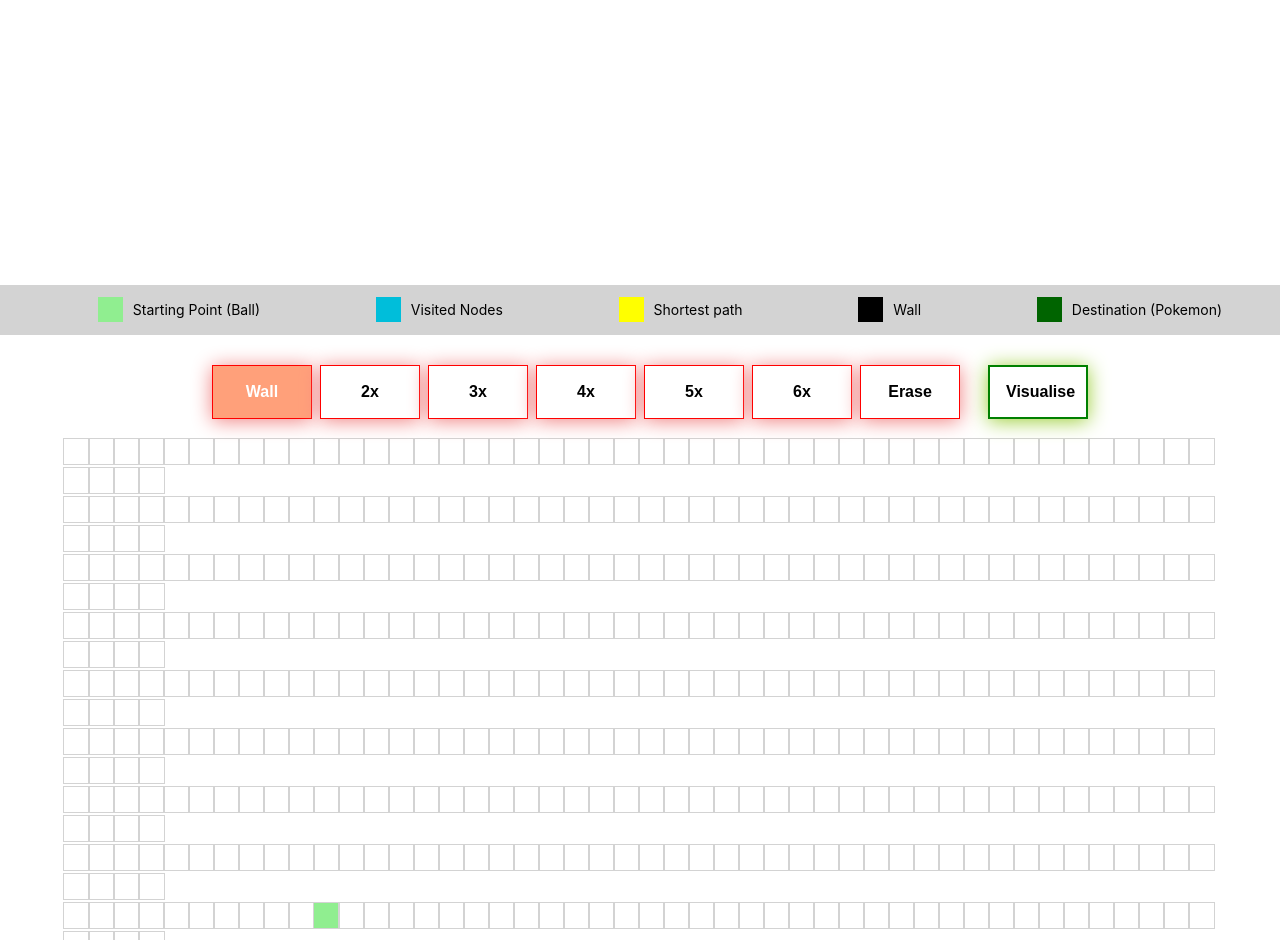
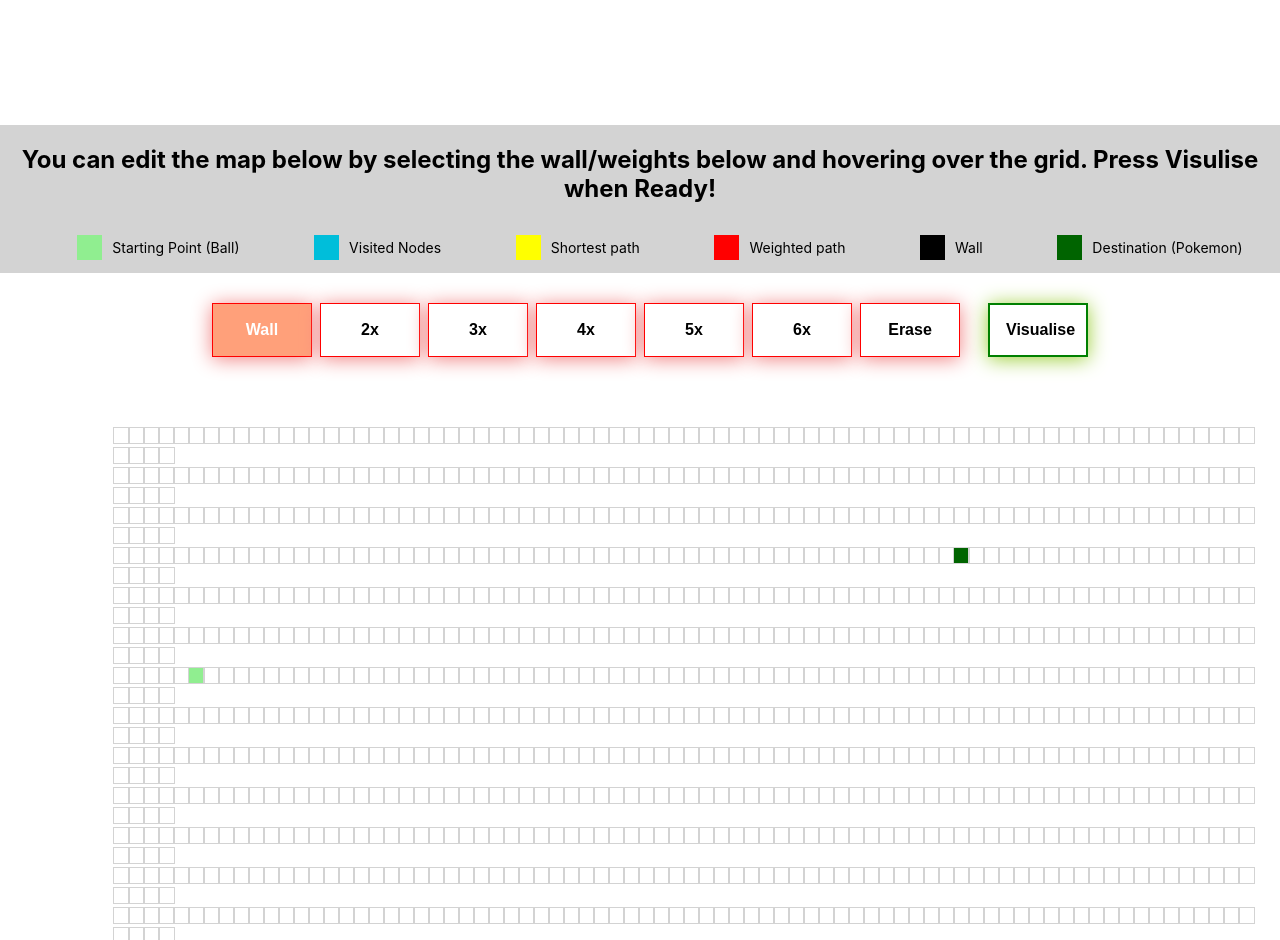
Before and after one commit to AwsManas/Visualizing-algorithms-by-catching-Pokemon, a React (Create React App) app: page / in a window 1280 px wide. Shown: the part 1860-2800 px from the top of the page. Built offline with nearby package versions, Linux system fonts and the light colour scheme.

Commit message:
finalizing the project , adding banners

```diff
--- a/src/Header.jsx
+++ b/src/Header.jsx
@@ -4,7 +4,7 @@ import './css/header.css';
 const Header = () => {
   return (
     <div className="header">
-      <h1 className="header__title">Visulizing Graph Traversal Algorithms By Playing Pokemon</h1>
+      <h1 className="header__title">Visulasing Graph Traversal Algorithms By Playing Pokemon</h1>
       <nav className="header__nav">
         <a href="https://github.com/AwsManas/app1">Code</a>
         <a href="https://github.com/AwsManas/app1#readme">ReadMe</a>
--- a/src/MouseWeight.js
+++ b/src/MouseWeight.js
@@ -1,5 +1,5 @@
 import React , {Component} from "react";
-
+// This was used for Debugging , no need for it anymore
 export default class MouseWeight extends Component{
 
     constructor(props){
--- a/src/MyApp.jsx
+++ b/src/MyApp.jsx
@@ -27,15 +27,17 @@ export default class MyApp extends Component{
                 { value: 'startloc', label: 'Starting Point (Ball)', color: 'lightgreen' },
                 { value: 'visited', label: 'Visited Nodes', color: '#00beda' },
                 { value: 'shortest_path', label: 'Shortest path', color: 'yellow' },
+                { value: 'weights', label: 'Weighted path', color: 'red' },
                 { value: 'wall', label: 'Wall', color: 'black' },
                 { value: 'destination', label: 'Destination (Pokemon)', color: 'darkgreen' },
-              ]
+              ],
+            visualizeStarted : false
         }
     }
 
     componentDidMount() {
-        const nodes = initialNodes();
-        this.setState({nodes});
+        const [nodes , start_row, start_col , end_row , end_col ] = initialNodes('empty');
+        this.setState({nodes, start_row, start_col , end_row , end_col});
         const div = document.querySelector('#top');
         div.scrollIntoView({ behavior: 'smooth' });
     }
@@ -43,7 +45,7 @@ export default class MyApp extends Component{
     animate_dfs(visited_nodes){
         let  delay = 20;
         for(const node of visited_nodes){
-            delay +=50;
+            delay +=20;
             setTimeout(()=> {
             const newNodes = this.state.nodes.slice();
             const newNode = {
@@ -60,7 +62,7 @@ export default class MyApp extends Component{
     animate_shortest_path(visited_nodes,path){
         let  delay = 20;
         for(const node of visited_nodes){
-            delay +=50;
+            delay +=20;
             setTimeout(()=> {
             const newNodes = this.state.nodes.slice();
             const newNode = {
@@ -73,7 +75,7 @@ export default class MyApp extends Component{
         }
 
         for(const node of path){
-            delay+=50;
+            delay+=20;
             setTimeout(()=>{
                 const newNodes = this.state.nodes.slice();
                 const newNode = {
@@ -88,8 +90,8 @@ export default class MyApp extends Component{
 
     visualize_dfs() {
     const {nodes} = this.state;
-    const startNode = nodes[Constants.start_row][Constants.start_col];
-    const finishNode = nodes[Constants.end_row][Constants.end_col];
+    const startNode = nodes[this.state.start_row][this.state.start_col];
+    const finishNode = nodes[this.state.end_row][this.state.end_col];
     const visitedNodesInOrder = depth_first_search(nodes, startNode, finishNode);
     visitedNodesInOrder.shift(); // Remove the starting element
     const last_ele = visitedNodesInOrder.pop();
@@ -101,8 +103,8 @@ export default class MyApp extends Component{
 
     visualize_bfs() {
     const {nodes} = this.state;
-    const startNode = nodes[Constants.start_row][Constants.start_col];
-    const finishNode = nodes[Constants.end_row][Constants.end_col];
+    const startNode = nodes[this.state.start_row][this.state.start_col];
+    const finishNode = nodes[this.state.end_row][this.state.end_col];
     const [visitedNodesInOrder , shortestPath ]= breadth_first_search(nodes, startNode, finishNode);
     visitedNodesInOrder.shift(); // Remove the starting element
     const last_ele = visitedNodesInOrder.pop();
@@ -114,8 +116,8 @@ export default class MyApp extends Component{
 
     visualize_dijiktras(){
     const {nodes} = this.state;
-    const startNode = nodes[Constants.start_row][Constants.start_col];
-    const finishNode = nodes[Constants.end_row][Constants.end_col];
+    const startNode = nodes[this.state.start_row][this.state.start_col];
+    const finishNode = nodes[this.state.end_row][this.state.end_col];
     const [visitedNodesInOrder, shortestPathInOrder] = dijiktras_path(nodes,startNode,finishNode);
     const last_ele = visitedNodesInOrder.pop();
     visitedNodesInOrder.shift();
@@ -127,8 +129,8 @@ export default class MyApp extends Component{
 
     visualize_a_star(){
     const {nodes} = this.state;
-    const startNode = nodes[Constants.start_row][Constants.start_col];
-    const finishNode = nodes[Constants.end_row][Constants.end_col];
+    const startNode = nodes[this.state.start_row][this.state.start_col];
+    const finishNode = nodes[this.state.end_row][this.state.end_col];
     const [visitedNodesInOrder, shortestPathInOrder] = a_star(nodes,startNode,finishNode);
     const last_ele = visitedNodesInOrder.pop();
     visitedNodesInOrder.shift();
@@ -139,6 +141,8 @@ export default class MyApp extends Component{
     }
 
     handleMouseDown(row,col){
+        if(this.state.visualizeStarted===true)
+        return;
         const newNodes = getNewNodesWithWallToggle(this.state.nodes,row,col,this.state.mouse_weight)
         this.setState({nodes : newNodes , mousePressed : true});
     }
@@ -149,6 +153,8 @@ export default class MyApp extends Component{
 
     handleMouseEnter(row,col){
         if(this.state.mousePressed===false)
+        return;
+        if(this.state.visualizeStarted===true)
         return;
         const newNodes = getNewNodesWithWallToggle(this.state.nodes,row,col,this.state.mouse_weight)
         this.setState({nodes : newNodes});
@@ -178,12 +184,37 @@ export default class MyApp extends Component{
 
     }
 
+    runTraversalAlgo(){
+        this.setState({visualizeStarted : true});
+        const div = document.querySelector('#last');
+        div.scrollIntoView({ behavior: 'smooth' });
+        const algo_ = this.state.algorithm;
+        switch(algo_){
+            case 'DFS':
+                        this.visualize_dfs();
+                        break;
+            case 'BFS':
+                        this.visualize_bfs();
+                        break;
+            case 'Dijiktras':
+                        this.visualize_dijiktras();
+                        break;
+            case 'a_Star':
+                        this.visualize_a_star();
+                    break;
+        }
+    }
+
     setMapType(ch){
         this.setState({map_type : ch});
+        const [nodes , start_row, start_col , end_row , end_col ] = initialNodes(ch);
+        this.setState({nodes, start_row, start_col , end_row , end_col});
         const div = document.querySelector('#edit_and_play');
         div.scrollIntoView({ behavior: 'smooth' });
 
-        // TODO create new nodes acordingly and set them in state
+
+
+
     }
     render(){
 
@@ -193,7 +224,7 @@ export default class MyApp extends Component{
             <div id="top">
             <Header></Header>
             <br />
-            <div className="section-heading">Choose the Ball (traversing algorithm) you want to visualize</div>
+            <div className="section-heading">Choose the Ball (traversing algorithm) you want to visualise</div>
             <div className="card_wrapper">
             <Card
             url = 'https://upload.wikimedia.org/wikipedia/commons/thumb/5/51/Pokebola-pokeball-png-0.png/800px-Pokebola-pokeball-png-0.png'
@@ -216,7 +247,7 @@ export default class MyApp extends Component{
             <Card
             url = 'https://www.pngitem.com/pimgs/m/246-2466153_transparent-ultraball-png-ultra-ball-png-hd-png.png'
             title = "Ultra Ball"
-            description = "It uses the famous gready Dijkstra's algorithm to find the shortest path. It can even find the shortest path for weighted componenets."
+            description = "It uses the famous gready Dijkstra's algorithm to find the shortest path. It can even find the shortest path for weighted components."
             algorithm = 'Dijiktras'
             callback = {(ch) => this.setAlgorithmType(ch) }
             hypertext = 'Link'
@@ -285,17 +316,10 @@ export default class MyApp extends Component{
             <br/>
             <br/>
             <br/>
-            <br/>
-            <br/>
-            <br/>
             <br id ="edit_and_play"/>
             <br/>
             <br/>
-            <br/>
-            <br/>
-            <br/>
-            <br/>
-            <br/>
+            <div className="section-heading">You can edit the map below by selecting the wall/weights below and  hovering over the  grid. Press Visulise when Ready!</div>
             {/* <button onClick={ () => this.visualize_dfs()}>DFS</button>
             <button onClick= { () => this.visualize_bfs()}>BFS</button>
             <button onClick= { () => this.visualize_dijiktras()}>Dijiktras</button>
@@ -305,10 +329,17 @@ export default class MyApp extends Component{
              ></Legend>
             <SelectWeight
             changeMouseMode = { (mode) => this.toggleMouseBehavious_(mode) }
+            runAlgo = { () => this.runTraversalAlgo() }
             ></SelectWeight>
             {/* <button onClick = {() => {this.toggleMouseBehavious()}}>Change Weights</button>
             <button onClick = {() => {this.eraseWeightsMode()}}>Eraser</button>
             <Mouse_Weight weight = {mouse_weight}></Mouse_Weight> */}
+            <br/>
+            {this.state.algorithm === 'DFS' && <div className="section-message">The selected algorithm DFS doesnt guarantee the shortest path and ignores the weights of the edges. </div> }
+            {this.state.algorithm === 'BFS' && <div className="section-message">The selected algorithm BFS ignores the weights of the edges.</div> }
+            {this.state.algorithm === 'Dijiktras' && <div className="section-message">The traversal algorithm selected is Dijiktras</div> }
+            {this.state.algorithm === 'a_Star' && <div className="section-message">The traversal algorithm selected is A*</div> }
+            <br/>
             <div className="mygrid">
             {nodes.map((row, rowIdx) => {
               return (
@@ -336,6 +367,10 @@ export default class MyApp extends Component{
               );
             })}
           </div>
+          <br/>
+            <br/>
+            <br/>
+            <div className="section-heading" id ="last">Try a different algorithm . Click <a href="">here</a> to reset the grid.</div>
           </div>
         )
     }
@@ -354,28 +389,72 @@ const getNewNodesWithWallToggle = (nodes,row,col,weight) => {
     return newNodes;
 };
 
-const initialNodes = () => {
+const initialNodes = (density) => {
     let nodes = []
+    let start_row,start_col,end_row,end_col;
+    start_row = 1 + Math.floor(Math.random() * (Constants.grid_height  - 2));
+    end_row = 1 + Math.floor(Math.random() * (Constants.grid_height  - 2));
+    start_col = 1 + Math.floor(Math.random() * (Constants.grid_width)/2);
+    end_col =  Math.floor(Constants.grid_width/2) + Math.floor(Math.random() * (Constants.grid_width)/2);
     for(let row = 0; row < Constants.grid_height; row++){
         let crow = [];
         for(let col = 0; col < Constants.grid_width; col++) {
-
+            if(density=='empty') {
             let thisNode = {
                 row : row,
                 col : col,
-                start : row === Constants.start_row && col === Constants.start_col ,
-                finish : row === Constants.end_row && col === Constants.end_col,
+                start : row === start_row && col === start_col ,
+                finish : row === end_row && col === end_col,
                 visit : false,
                 isWall : 0,
                 shortestPath : false
             };
+            crow.push(thisNode);
+        }
+        else if(density=='dense'){
+            let wall = 0;
+            // 30% chance of a object getting placed
+            if(Math.random()*100 > Constants.dense_thresh){
+                wall = 1 + Math.floor(Math.random() * (6));
+                wall = wall === 1 ? Infinity : wall;
+            }
+            let thisNode = {
+                row : row,
+                col : col,
+                start : row === start_row && col === start_col ,
+                finish : row === end_row && col === end_col,
+                visit : false,
+                isWall : wall,
+                shortestPath : false
+            };
+            crow.push(thisNode);
+        }
+        else if(density=='shallow'){
+            let wall = 0;
+            // 30% chance of a object getting placed
+            if(Math.random()*100 > Constants.shallow_thresh){
+                wall = 1 + Math.floor(Math.random() * (6));
+                wall = wall === 1 ? Infinity : wall;
+            }
+            let thisNode = {
+                row : row,
+                col : col,
+                start : row === start_row && col === start_col ,
+                finish : row === end_row && col === end_col,
+                visit : false,
+                isWall : wall,
+                shortestPath : false
+            };
+            crow.push(thisNode);
+        }
 
-            crow.push(thisNode);
+
 
         }
         nodes.push(crow);
     }
-    return nodes;
+    return [nodes , start_row , start_col, end_row, end_col];
+
 };
 
 window.onbeforeunload = function () {
--- a/src/SelectWeight.jsx
+++ b/src/SelectWeight.jsx
@@ -11,7 +11,7 @@ export default class SelectWeight extends Component {
 
     buttonClick(button_id){
         this.setState({onButton : button_id});
-        const {changeMouseMode} = this.props;
+        const {changeMouseMode, runAlgo} = this.props;
         switch(button_id){
             case 0:
                     // Wall
@@ -37,7 +37,7 @@ export default class SelectWeight extends Component {
                     changeMouseMode(0);
                     break;
             case 7:
-
+                    runAlgo();
                     break;
         }
 
--- a/src/constants.js
+++ b/src/constants.js
@@ -1,4 +1,4 @@
-export const grid_width = 50;
+export const grid_width = 80;
 export const grid_height = 25;
 export const Blocked = 1;
 
@@ -8,3 +8,6 @@ export const end_row = 15;
 export const end_col = 37;
 
 export const max_weight = 7;
+
+export const dense_thresh = 65;
+export const shallow_thresh = 85;
--- a/src/css/MyApp.css
+++ b/src/css/MyApp.css
@@ -1,6 +1,10 @@
 .mygrid {
-    margin: auto;
-    width : 90%;
+  margin: auto;
+  width: 90%;
+  padding: 10px;
+  align-items: center;
+  position: relative;
+  left : 50px;
   }
 
 .card_wrapper{
@@ -19,3 +23,12 @@
   background-color: lightgray;
   padding: 20px;
 }
+
+.section-message{
+  font-size: 15px;
+  font-weight: bold;
+  color: black;
+  text-align: center;
+  background-color: lightyellow;
+  padding: 20px;
+}
--- a/src/css/SingleNode.css
+++ b/src/css/SingleNode.css
@@ -1,6 +1,6 @@
 .node{
-    width: 25px;
-    height: 25px;
+    width: 15px;
+    height: 15px;
     outline: 1px solid lightgray;
     display: inline-block;
 }
--- a/src/css/header.css
+++ b/src/css/header.css
@@ -6,6 +6,7 @@
     background-color: #333;
     color: #fff;
     position: sticky;
+    opacity: 1;
     top: 0;
   }
 
```
